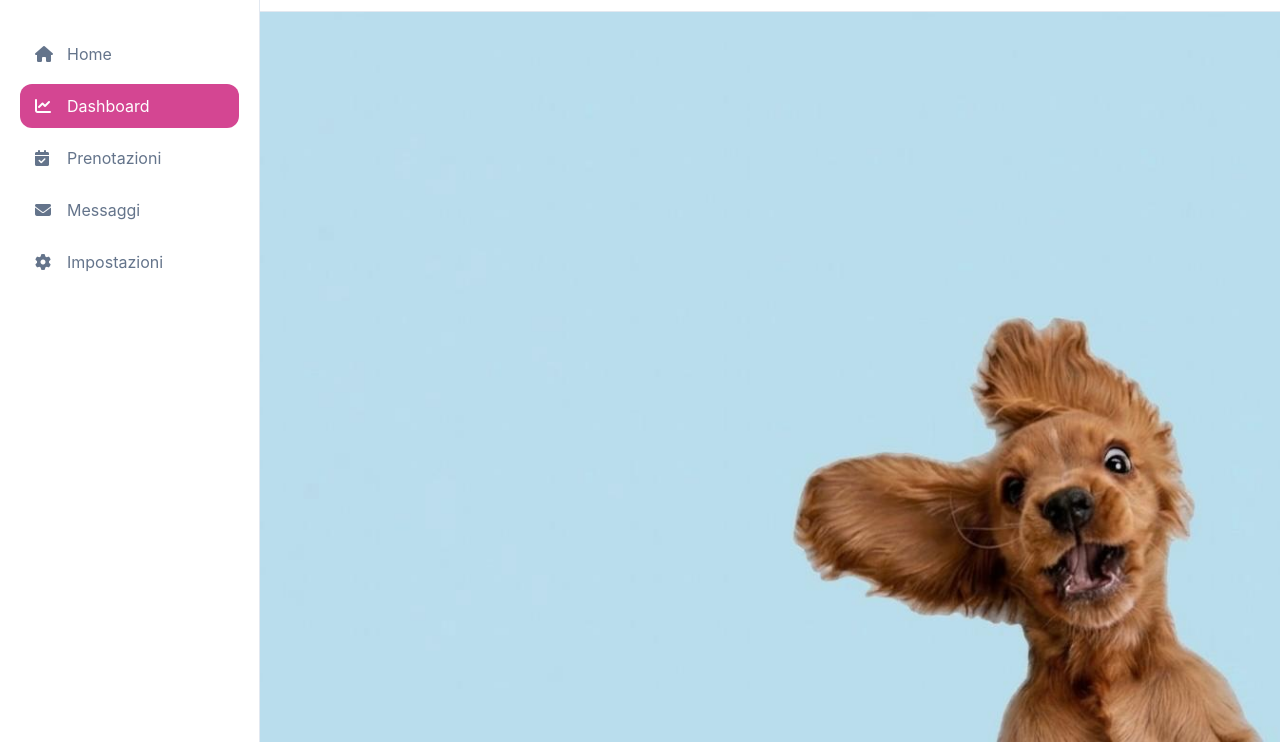
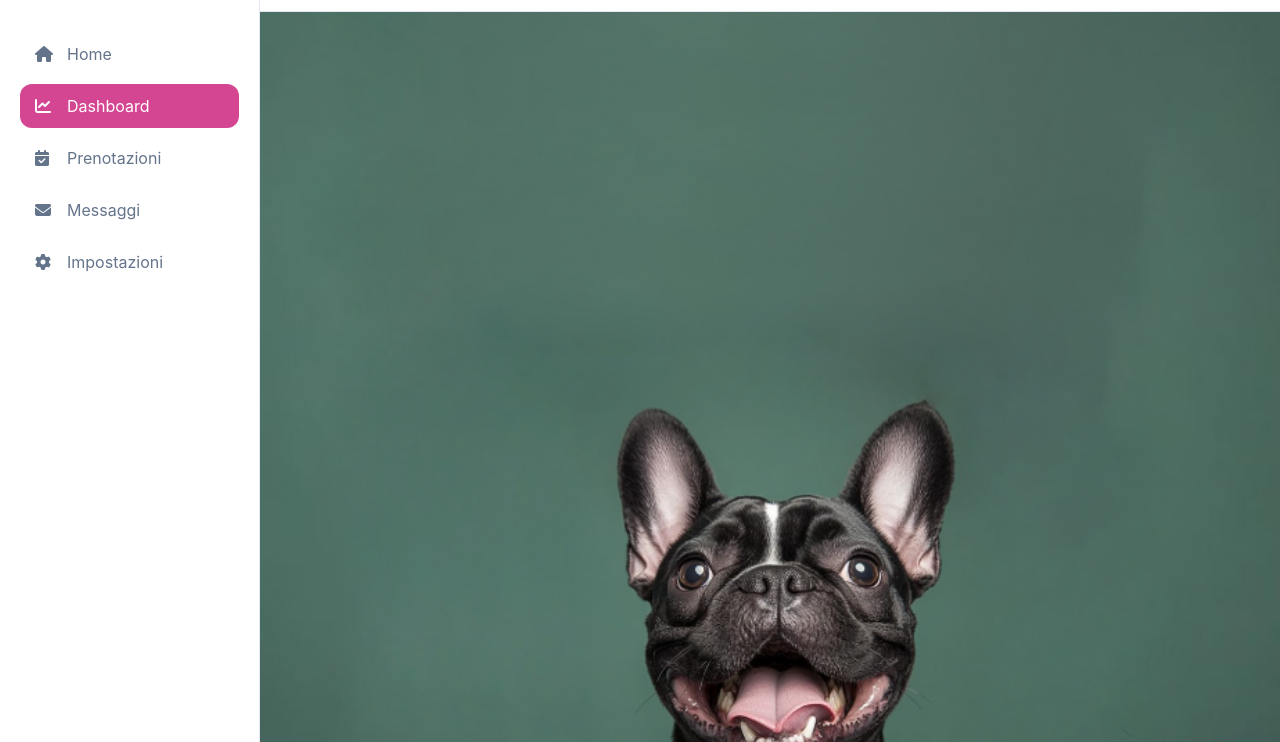
Before and after one commit to simoDea/dog-sitter, a plain HTML site: page index.html in a window 1280 px wide. Shown: the part 58-800 px from the top of the page. Drawn offline with Linux system fonts and the light colour scheme.

Commit message:
Update index.html

```diff
--- a/index.html
+++ b/index.html
@@ -163,7 +163,7 @@
     <div id="content-wrapper">
         <!-- PAGINA: DASHBOARD -->
         <div id="page-dashboard" class="page-content active">
-            <img src="images/immagine_cane_orecchie_all_aria.jpeg" alt="Cane" class="full-img">
+            <img src="images/image4.png" alt="Cane" class="full-img">
         </div>
 
         <!-- PAGINA: HOME -->
```
